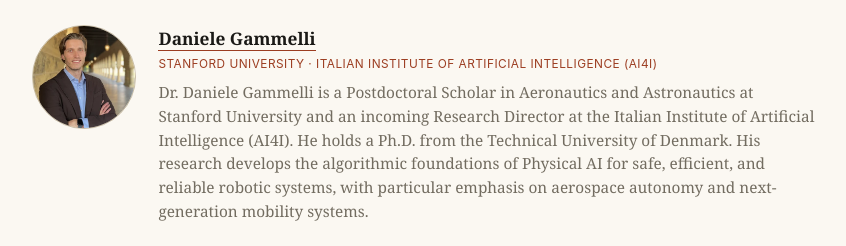
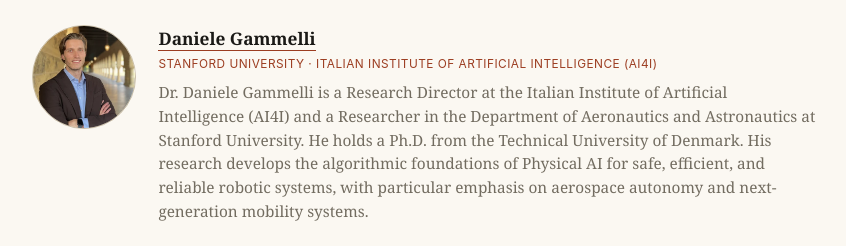
Before and after one commit to pora-book/pora-book.github.io, an Astro site: page / in a window 1280 px wide. Shown: the part 1470-1716 px from the top of the page, without its empty margins (216-1062 px from the left). Built offline with nearby package versions, Linux system fonts and the light colour scheme; Astro itself is replaced by a stand-in of ours; no server answers.

Commit message:
update bio

```diff
--- a/src/pages/index.astro
+++ b/src/pages/index.astro
@@ -10,7 +10,7 @@ const authors = [
     slug: 'gammelli',
     url: 'https://danielegammelli.github.io/',
     affiliation: 'Stanford University · Italian Institute of Artificial Intelligence (AI4I)',
-    bio: 'Dr. Daniele Gammelli is a Postdoctoral Scholar in Aeronautics and Astronautics at Stanford University and an incoming Research Director at the Italian Institute of Artificial Intelligence (AI4I). He holds a Ph.D. from the Technical University of Denmark. His research develops the algorithmic foundations of Physical AI for safe, efficient, and reliable robotic systems, with particular emphasis on aerospace autonomy and next-generation mobility systems.',
+    bio: 'Dr. Daniele Gammelli is a Research Director at the Italian Institute of Artificial Intelligence (AI4I) and a Researcher in the Department of Aeronautics and Astronautics at Stanford University. He holds a Ph.D. from the Technical University of Denmark. His research develops the algorithmic foundations of Physical AI for safe, efficient, and reliable robotic systems, with particular emphasis on aerospace autonomy and next-generation mobility systems.',
   },
   {
     name: 'Joseph Lorenzetti',
```
